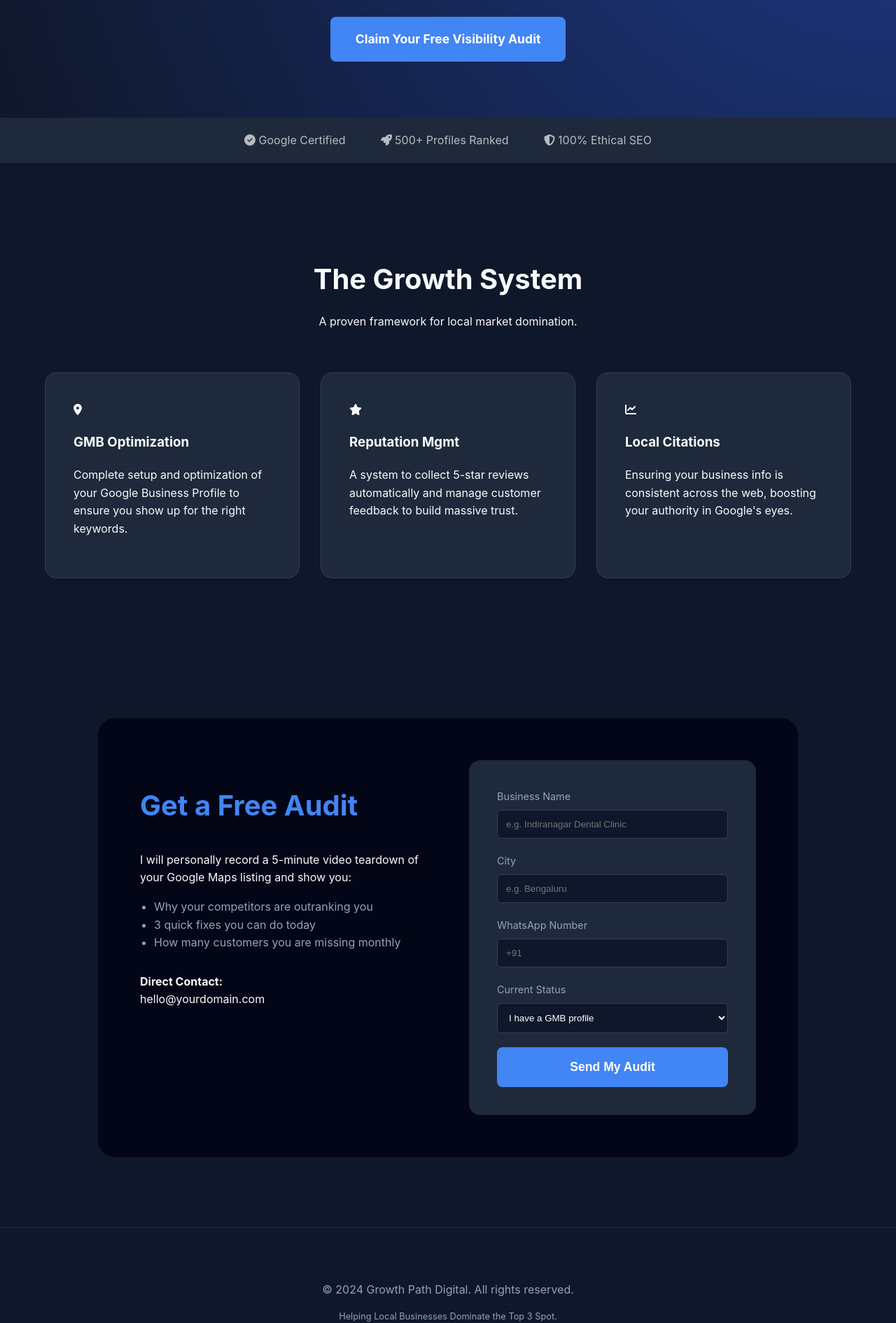
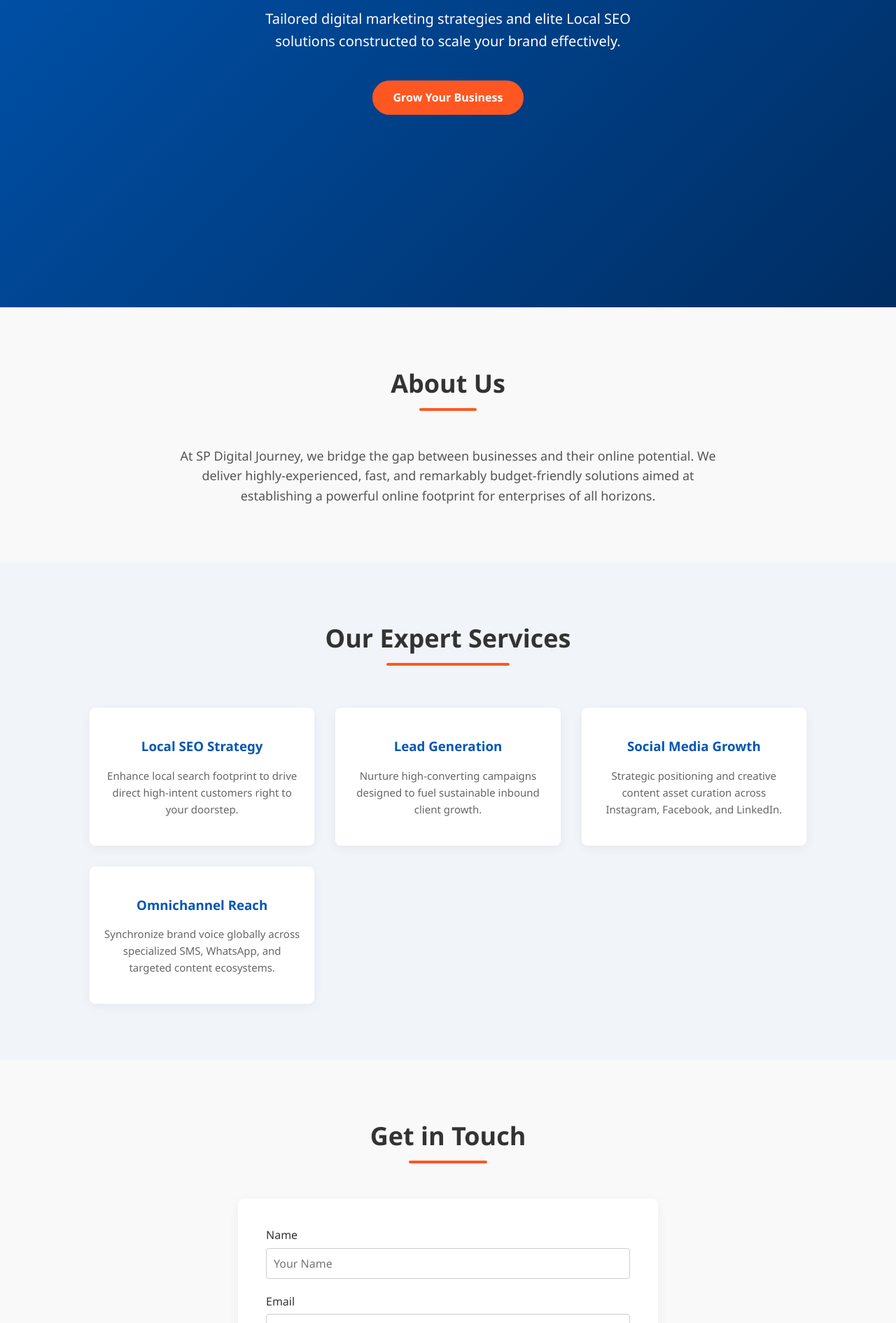
Before and after one commit to SPDigitalJourney/in, a plain HTML site: page index.html in a window 1280 px wide. Shown: the part 421-2311 px from the top of the page at 70% size. Drawn offline with Linux system fonts and the light colour scheme.

Commit message:
Update index.html

```diff
--- a/index.html
+++ b/index.html
@@ -3,276 +3,288 @@
 <head>
     <meta charset="UTF-8">
     <meta name="viewport" content="width=device-width, initial-scale=1.0">
-    <title>Google Maps Growth System | Local SEO Expert</title>
-    <script src="https://cdnjs.cloudflare.com/ajax/libs/font-awesome/6.4.0/js/all.min.js"></script>
+    <title>SP Digital Journey | Digital Marketing & Local SEO Expert</title>
     <style>
-        :root {
-            --primary: #4285F4; /* Google Blue */
-            --accent: #34A853;  /* Google Green */
-            --dark: #0f172a;
-            --card-bg: #1e293b;
-            --text-main: #f8fafc;
-            --text-muted: #94a3b8;
+        /* Base Styling */
+        * {
+            margin: 0;
+            padding: 0;
+            box-sizing: border-box;
+            font-family: 'Segoe UI', Tahoma, Geneva, Verdana, sans-serif;
+        }
+        body {
+            color: #333;
+            line-height: 1.6;
+            background-color: #f9f9f9;
+        }
+        a {
+            text-decoration: none;
+            color: inherit;
         }
 
-        * { box-sizing: border-box; scroll-behavior: smooth; }
-
-        body {
-            margin: 0;
-            font-family: 'Inter', system-ui, -apple-system, sans-serif;
-            background-color: var(--dark);
-            color: var(--text-main);
-            line-height: 1.6;
-        }
-
-        /* --- Navigation --- */
-        nav {
+        /* Header */
+        header {
+            background-color: #ffffff;
+            padding: 20px 10%;
             display: flex;
             justify-content: space-between;
             align-items: center;
-            padding: 1.5rem 5%;
-            background: rgba(15, 23, 42, 0.9);
-            backdrop-filter: blur(10px);
-            position: sticky;
+            position: fixed;
+            width: 100%;
             top: 0;
             z-index: 1000;
-            border-bottom: 1px solid #1e293b;
+            box-shadow: 0 2px 10px rgba(0,0,0,0.05);
         }
-
-        .logo { font-weight: 800; font-size: 1.5rem; color: var(--primary); letter-spacing: -1px; }
-
-        .nav-links a {
-            color: var(--text-main);
-            text-decoration: none;
-            margin-left: 25px;
-            font-size: 0.9rem;
+        .logo {
+            font-size: 24px;
+            font-weight: 700;
+            color: #0056b3;
+        }
+        .logo span {
+            color: #ff5722;
+        }
+        nav ul {
+            display: flex;
+            list-style: none;
+        }
+        nav ul li {
+            margin-left: 30px;
+        }
+        nav ul li a {
             font-weight: 500;
             transition: color 0.3s;
         }
-
-        .nav-links a:hover { color: var(--primary); }
-
-        /* --- Hero Section --- */
-        .hero {
-            padding: 120px 5% 80px;
-            text-align: center;
-            background: radial-gradient(circle at top right, #1e3a8a, transparent);
+        nav ul li a:hover {
+            color: #0056b3;
         }
 
+        /* Hero Section */
+        .hero {
+            background: linear-gradient(135deg, #0056b3 0%, #002d62 100%);
+            color: #ffffff;
+            height: 100vh;
+            display: flex;
+            flex-direction: column;
+            justify-content: center;
+            align-items: center;
+            text-align: center;
+            padding: 0 20px;
+            margin-top: 60px;
+        }
         .hero h1 {
-            font-size: clamp(2.5rem, 5vw, 4rem);
-            line-height: 1.1;
+            font-size: 48px;
             margin-bottom: 20px;
-            max-width: 900px;
-            margin-left: auto;
-            margin-right: auto;
+            font-weight: 700;
+        }
+        .hero p {
+            font-size: 20px;
+            margin-bottom: 40px;
+            max-width: 600px;
+        }
+        .cta-btn {
+            background-color: #ff5722;
+            color: #fff;
+            padding: 12px 30px;
+            border-radius: 25px;
+            font-weight: 600;
+            transition: background 0.3s, transform 0.2s;
+        }
+        .cta-btn:hover {
+            background-color: #e64a19;
+            transform: translateY(-2px);
         }
 
-        .hero h1 span { color: var(--primary); }
-
-        .hero p {
-            font-size: 1.25rem;
-            color: var(--text-muted);
-            max-width: 700px;
-            margin: 0 auto 40px;
+        /* Section Global Layout */
+        section {
+            padding: 80px 10%;
+            text-align: center;
+        }
+        section h2 {
+            font-size: 36px;
+            margin-bottom: 20px;
+            position: relative;
+            display: inline-block;
+        }
+        section h2::after {
+            content: '';
+            width: 50%;
+            height: 4px;
+            background-color: #ff5722;
+            position: absolute;
+            bottom: -10px;
+            left: 25%;
+            border-radius: 2px;
         }
 
-        .cta-button {
-            background: var(--primary);
-            color: white;
-            padding: 18px 36px;
-            border-radius: 8px;
-            text-decoration: none;
-            font-weight: bold;
-            font-size: 1.1rem;
-            display: inline-block;
-            transition: transform 0.2s, box-shadow 0.2s;
+        /* About Section */
+        .about p {
+            max-width: 800px;
+            margin: 40px auto 0 auto;
+            font-size: 18px;
+            color: #555;
         }
 
-        .cta-button:hover {
-            transform: translateY(-2px);
-            box-shadow: 0 10px 20px rgba(66, 133, 244, 0.3);
+        /* Services Section */
+        .services {
+            background-color: #f1f5f9;
+        }
+        .services-grid {
+            display: grid;
+            grid-template-columns: repeat(auto-fit, minmax(250px, 1fr));
+            gap: 30px;
+            margin-top: 50px;
+        }
+        .service-card {
+            background-color: #fff;
+            padding: 40px 20px;
+            border-radius: 8px;
+            box-shadow: 0 4px 15px rgba(0,0,0,0.05);
+            transition: transform 0.3s;
+        }
+        .service-card:hover {
+            transform: translateY(-5px);
+        }
+        .service-card h3 {
+            margin-bottom: 15px;
+            color: #0056b3;
+        }
+        .service-card p {
+            color: #666;
+            font-size: 15px;
         }
 
-        /* --- Trust Bar --- */
-        .trust-bar {
-            background: #1e293b;
-            padding: 20px 0;
-            text-align: center;
-            border-y: 1px solid #334155;
+        /* Contact Section */
+        .contact form {
+            max-width: 600px;
+            margin: 40px auto 0 auto;
+            background: #fff;
+            padding: 40px;
+            border-radius: 8px;
+            box-shadow: 0 4px 15px rgba(0,0,0,0.05);
+            text-align: left;
+        }
+        .form-group {
+            margin-bottom: 20px;
+        }
+        .form-group label {
+            display: block;
+            margin-bottom: 5px;
+            font-weight: 500;
+        }
+        .form-group input, .form-group textarea {
+            width: 100%;
+            padding: 10px;
+            border: 1px solid #ccc;
+            border-radius: 4px;
+            font-size: 16px;
+        }
+        .form-group textarea {
+            resize: vertical;
+            height: 120px;
+        }
+        .submit-btn {
+            background-color: #0056b3;
+            color: white;
+            border: none;
+            padding: 12px 20px;
+            font-size: 16px;
+            font-weight: 600;
+            border-radius: 4px;
+            cursor: pointer;
+            width: 100%;
+            transition: background 0.3s;
+        }
+        .submit-btn:hover {
+            background-color: #004085;
         }
 
-        .trust-grid {
-            display: flex;
-            justify-content: center;
-            gap: 50px;
-            flex-wrap: wrap;
-            opacity: 0.7;
+        /* Footer */
+        footer {
+            background-color: #222;
+            color: #fff;
+            text-align: center;
+            padding: 20px;
+            font-size: 14px;
         }
 
-        /* --- Services/Modules --- */
-        .section { padding: 100px 5%; }
-        .section-header { text-align: center; margin-bottom: 60px; }
-        .section-header h2 { font-size: 2.5rem; margin-bottom: 10px; }
-
-        .grid {
-            display: grid;
-            grid-template-columns: repeat(auto-fit, minmax(300px, 1fr));
-            gap: 30px;
-        }
-
-        .card {
-            background: var(--card-bg);
-            padding: 40px;
-            border-radius: 16px;
-            border: 1px solid #334155;
-            transition: border-color 0.3s;
-        }
-
-        .card:hover { border-color: var(--primary); }
-
-        .card i { font-size: 2rem; color: var(--primary); margin-bottom: 20px; }
-
-        /* --- Form Section --- */
-        .form-section {
-            background: #020617;
-            border-radius: 24px;
-            padding: 60px;
-            max-width: 1000px;
-            margin: 0 auto;
-            display: grid;
-            grid-template-columns: 1fr 1fr;
-            gap: 60px;
-        }
-
-        .form-info h2 { font-size: 2.5rem; color: var(--primary); }
-
-        .contact-form {
-            background: var(--card-bg);
-            padding: 40px;
-            border-radius: 16px;
-        }
-
-        .input-group { margin-bottom: 20px; }
-        label { display: block; margin-bottom: 8px; font-size: 0.9rem; color: var(--text-muted); }
-        input, select, textarea {
-            width: 100%;
-            padding: 12px;
-            background: #0f172a;
-            border: 1px solid #334155;
-            border-radius: 6px;
-            color: white;
-        }
-
-        /* --- Footer --- */
-        footer {
-            padding: 60px 5%;
-            border-top: 1px solid #1e293b;
-            text-align: center;
-            color: var(--text-muted);
-        }
-
+        /* Responsive Design */
         @media (max-width: 768px) {
-            .form-section { grid-template-columns: 1fr; padding: 30px; }
-            .nav-links { display: none; }
+            header { padding: 15px 5%; }
+            nav ul { display: none; } /* Kept simple for a core single-page draft */
+            .hero h1 { font-size: 32px; }
+            .hero p { font-size: 16px; }
+            section { padding: 60px 5%; }
         }
     </style>
 </head>
 <body>
 
-    <nav>
-        <div class="logo">GROWTH PATH</div>
-        <div class="nav-links">
-            <a href="#services">Services</a>
-            <a href="#pricing">Pricing</a>
-            <a href="#audit">Free Audit</a>
-        </div>
-    </nav>
-
-    <header class="hero">
-        <h1>Stop Hiding. Start <span>Ranking.</span></h1>
-        <p>We put your business in front of local customers the exact moment they are searching for you on Google Maps.</p>
-        <a href="#audit" class="cta-button">Claim Your Free Visibility Audit</a>
+    <header>
+        <div class="logo">SP<span>DigitalJourney</span></div>
+        <nav>
+            <ul>
+                <li><a href="#hero">Home</a></li>
+                <li><a href="#about">About</a></li>
+                <li><a href="#services">Services</a></li>
+                <li><a href="#contact">Contact</a></li>
+            </ul>
+        </nav>
     </header>
 
-    <div class="trust-bar">
-        <div class="trust-grid">
-            <span><i class="fas fa-check-circle"></i> Google Certified</span>
-            <span><i class="fas fa-rocket"></i> 500+ Profiles Ranked</span>
-            <span><i class="fas fa-shield-alt"></i> 100% Ethical SEO</span>
-        </div>
+    <div class="hero" id="hero">
+        <h1>Your Next Digital Leap Starts Here</h1>
+        <p>Tailored digital marketing strategies and elite Local SEO solutions constructed to scale your brand effectively.</p>
+        <a href="#contact" class="cta-btn">Grow Your Business</a>
     </div>
 
-    <section id="services" class="section">
-        <div class="section-header">
-            <h2>The Growth System</h2>
-            <p>A proven framework for local market domination.</p>
-        </div>
-        <div class="grid">
-            <div class="card">
-                <i class="fas fa-map-marker-alt"></i>
-                <h3>GMB Optimization</h3>
-                <p>Complete setup and optimization of your Google Business Profile to ensure you show up for the right keywords.</p>
+    <section class="about" id="about">
+        <h2>About Us</h2>
+        <p>At SP Digital Journey, we bridge the gap between businesses and their online potential. We deliver highly-experienced, fast, and remarkably budget-friendly solutions aimed at establishing a powerful online footprint for enterprises of all horizons.</p>
+    </section>
+
+    <section class="services" id="services">
+        <h2>Our Expert Services</h2>
+        <div class="services-grid">
+            <div class="service-card">
+                <h3>Local SEO Strategy</h3>
+                <p>Enhance local search footprint to drive direct high-intent customers right to your doorstep.</p>
             </div>
-            <div class="card">
-                <i class="fas fa-star"></i>
-                <h3>Reputation Mgmt</h3>
-                <p>A system to collect 5-star reviews automatically and manage customer feedback to build massive trust.</p>
+            <div class="service-card">
+                <h3>Lead Generation</h3>
+                <p>Nurture high-converting campaigns designed to fuel sustainable inbound client growth.</p>
             </div>
-            <div class="card">
-                <i class="fas fa-chart-line"></i>
-                <h3>Local Citations</h3>
-                <p>Ensuring your business info is consistent across the web, boosting your authority in Google's eyes.</p>
+            <div class="service-card">
+                <h3>Social Media Growth</h3>
+                <p>Strategic positioning and creative content asset curation across Instagram, Facebook, and LinkedIn.</p>
+            </div>
+            <div class="service-card">
+                <h3>Omnichannel Reach</h3>
+                <p>Synchronize brand voice globally across specialized SMS, WhatsApp, and targeted content ecosystems.</p>
             </div>
         </div>
     </section>
 
-    <section id="audit" class="section">
-        <div class="form-section">
-            <div class="form-info">
-                <h2>Get a Free Audit</h2>
-                <p>I will personally record a 5-minute video teardown of your Google Maps listing and show you:</p>
-                <ul style="padding-left: 20px; color: var(--text-muted);">
-                    <li>Why your competitors are outranking you</li>
-                    <li>3 quick fixes you can do today</li>
-                    <li>How many customers you are missing monthly</li>
-                </ul>
-                <div style="margin-top: 30px;">
-                    <p><strong>Direct Contact:</strong><br>hello@yourdomain.com</p>
-                </div>
+    <section class="contact" id="contact">
+        <h2>Get in Touch</h2>
+        <form action="#" method="POST" onsubmit="alert('Thank you for reaching out to SP Digital Journey! We will contact you shortly.'); return false;">
+            <div class="form-group">
+                <label for="name">Name</label>
+                <input type="text" id="name" placeholder="Your Name" required>
             </div>
-
-            <div class="contact-form">
-                <form action="#">
-                    <div class="input-group">
-                        <label>Business Name</label>
-                        <input type="text" placeholder="e.g. Indiranagar Dental Clinic" required>
-                    </div>
-                    <div class="input-group">
-                        <label>City</label>
-                        <input type="text" placeholder="e.g. Bengaluru" required>
-                    </div>
-                    <div class="input-group">
-                        <label>WhatsApp Number</label>
-                        <input type="tel" placeholder="+91" required>
-                    </div>
-                    <div class="input-group">
-                        <label>Current Status</label>
-                        <select>
-                            <option>I have a GMB profile</option>
-                            <option>I am starting fresh</option>
-                            <option>My profile is suspended</option>
-                        </select>
-                    </div>
-                    <button type="submit" class="cta-button" style="width: 100%; border: none; cursor: pointer;">Send My Audit</button>
-                </form>
+            <div class="form-group">
+                <label for="email">Email</label>
+                <input type="email" id="email" placeholder="Your Email Address" required>
             </div>
-        </div>
+            <div class="form-group">
+                <label for="message">Project Requirements</label>
+                <textarea id="message" placeholder="Tell us about your digital goals..." required></textarea>
+            </div>
+            <button type="submit" class="submit-btn">Send Enquiry</button>
+        </form>
     </section>
 
     <footer>
-        <p>&copy; 2024 Growth Path Digital. All rights reserved.</p>
-        <p style="font-size: 0.8rem; margin-top: 10px;">Helping Local Businesses Dominate the Top 3 Spot.</p>
+        <p>&copy; 2026 SP Digital Journey. All Rights Reserved. | Partnered with Udyam MSME</p>
     </footer>
 
 </body>
```
